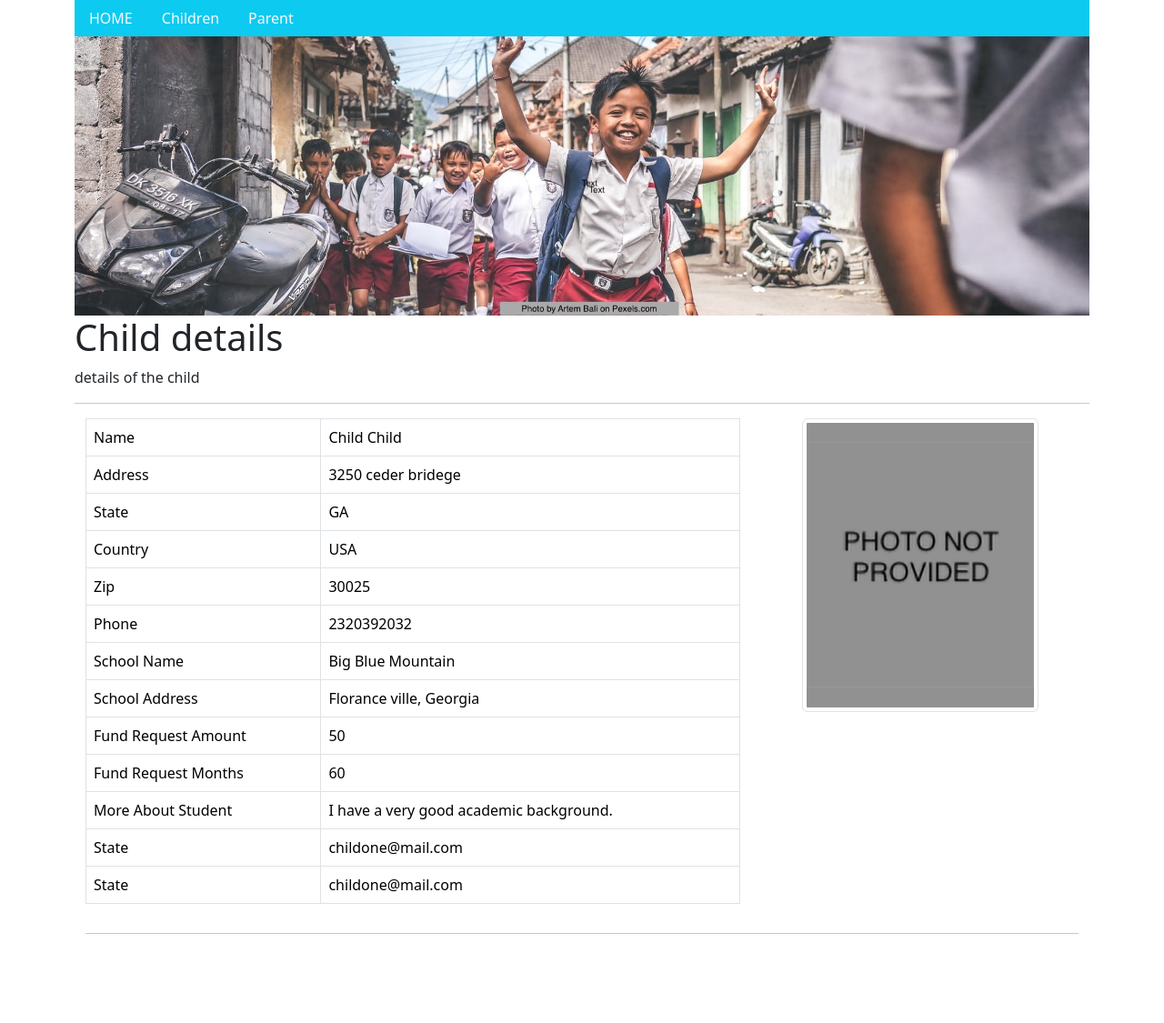
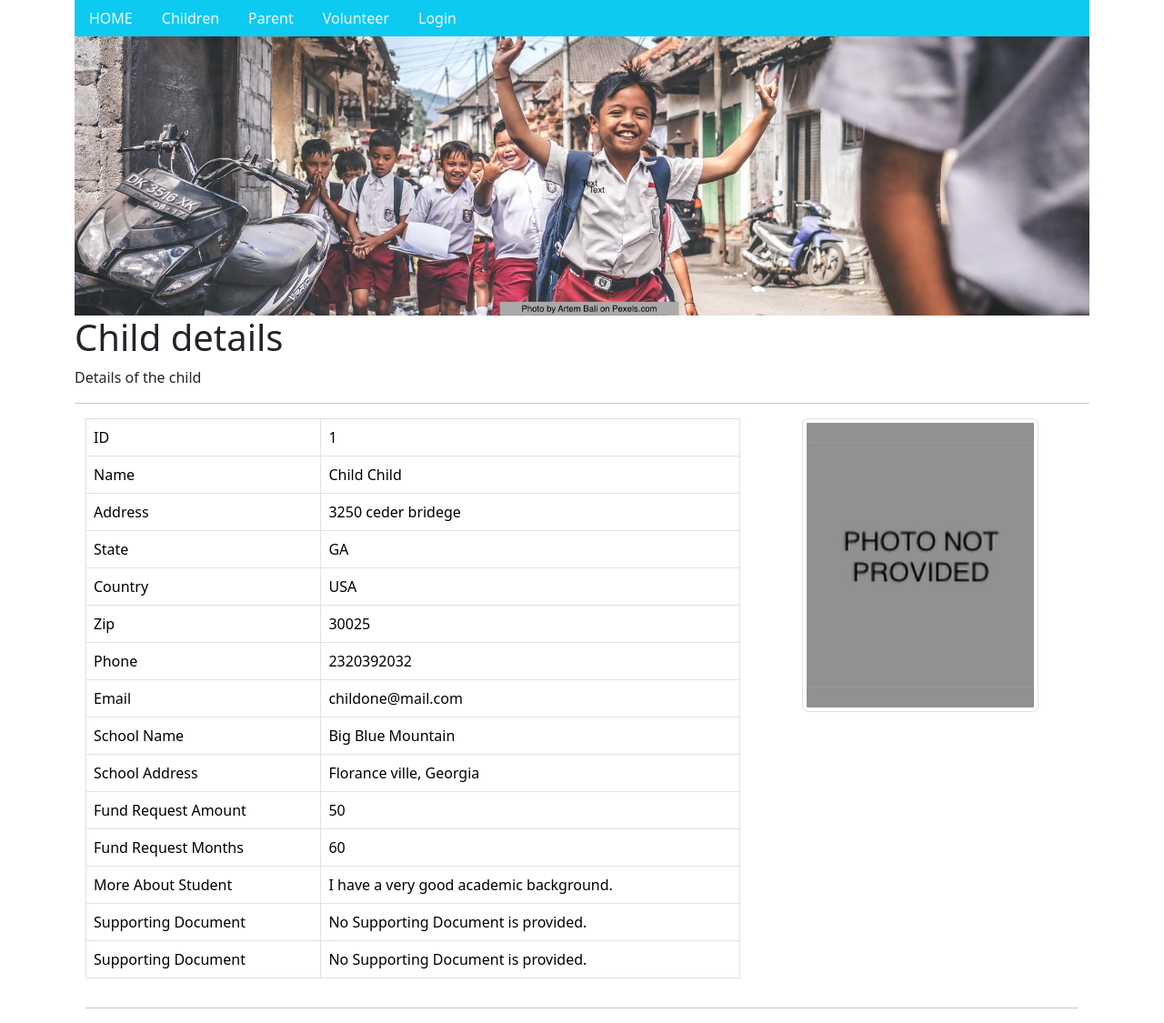
Before and after one commit to kamalksu/swe6623assignment4, a Django app: page /home/childview/1 in a window 1280 px wide. Shown: the whole page at 91% size. Before the commit the page ends 1027 px from the top, so only its background shows below. Run offline with Django 4.2, Linux system fonts and the light colour scheme; data comes from the database, SQL or seed files in the repository; some libraries are stand-ins or nearby versions.

Commit message:
document view links

```diff
--- a/moralparentchild/child/templates/apply.html
+++ b/moralparentchild/child/templates/apply.html
@@ -10,6 +10,7 @@
         <a class="nav-link link-light" href="/children">Children</a>
       </li>
     </ul>
+    <img src="{% static 'home-top-image3.jpg' %}" class="img-fluid" alt="...">
     <p> Apply for a donation</p>
     {% if messages %}
     <div class="alert alert-info" role="alert">
--- a/moralparentchild/child/templates/base.html
+++ b/moralparentchild/child/templates/base.html
@@ -1,3 +1,4 @@
+{% load static %}
 <!DOCTYPE html>
 <html>
 <head>
--- a/moralparentchild/home/templates/child_detail.html
+++ b/moralparentchild/home/templates/child_detail.html
@@ -3,7 +3,6 @@
 
 <html>
 <head>
-
     {% load bootstrap5 %}
     {% bootstrap_css %}
     {% bootstrap_javascript %}
@@ -21,7 +20,12 @@
           <li class="nav-item">
             <a class="nav-link link-light" href="/parents">Parent</a>
           </li>
-
+          <li class="nav-item">
+            <a class="nav-link link-light" href="/volunteers">Volunteer</a>
+          </li>
+          <li class="nav-item">
+            <a class="nav-link link-light" href="/">Login</a>
+          </li>
         </ul>
         <img src="{% static 'home-top-image3.jpg' %}" class="img-fluid" alt="...">
 
@@ -29,7 +33,7 @@
         {% endblock %}
 
         <h1>Child details</h1>
-        <p>details of the child</p>
+        <p>Details of the child</p>
         <hr>
         <div class="container">
             <div class="row">
@@ -37,6 +41,10 @@
                 <table class="table table-bordered">
                     <tbody>
                       <tr>
+                        <td>ID</td>
+                        <td>{{child.id}} </td>
+                      </tr>
+                        <tr>
                         <td>Name</td>
                         <td>{{child.firstname}} {{child.firstname}}</td>
                       </tr>
@@ -61,6 +69,10 @@
                         <td>{{child.phone}}</td>
                       </tr>
                       <tr>
+                        <td>Email</td>
+                        <td>{{child.email}}</td>
+                      </tr>
+                      <tr>
                         <td>School Name</td>
                         <td>{{child.school_name}}</td>
                       </tr>
@@ -81,12 +93,14 @@
                         <td>{{child.desription}}</td>
                       </tr>
                       <tr>
-                        <td>State</td>
-                        <td>{{child.email}}</td>
+                        <td>Supporting Document</td>
+
+                        <td> {% if child.supporting_document1 %} <a href="{{ child.supporting_document1.url }}"> Suporting Document </a>  {% else %} No Supporting Document is provided. {% endif %}</td>
+
                       </tr>
                       <tr>
-                        <td>State</td>
-                        <td>{{child.email}}</td>
+                        <td>Supporting Document</td>
+                        <td> {% if child.supporting_document2 %} <a href="{{ child.supporting_document2.url }}"> Suporting Document </a>  {% else %} No Supporting Document is provided. {% endif %}</td>
                       </tr>
                     </tbody>
                   </table>
@@ -97,12 +111,8 @@
                 <div class="col-sm-4"><img src="{% static 'no-photo.png' %}" alt="No Photo is provided" class="image-fluid img-thumbnail rounded mx-auto d-block"></div>
               {% endif %}
             </div>
-
             <hr>
-
           </div>
-
-
     </div>
 </body>
 </html>
```
Also changed, not shown: moralparentchild/child/static/home-top-image3.jpg (added), moralparentchild/home/static/moral-child-image.png, 2 other files.
